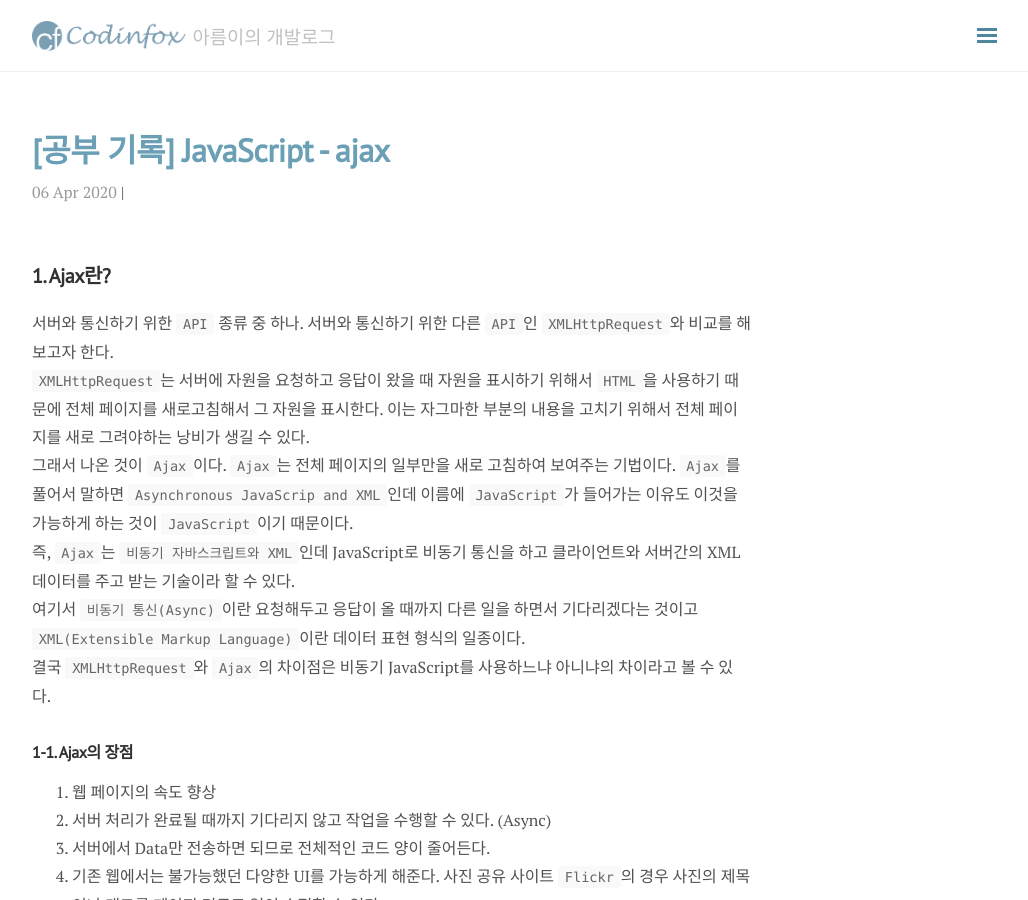
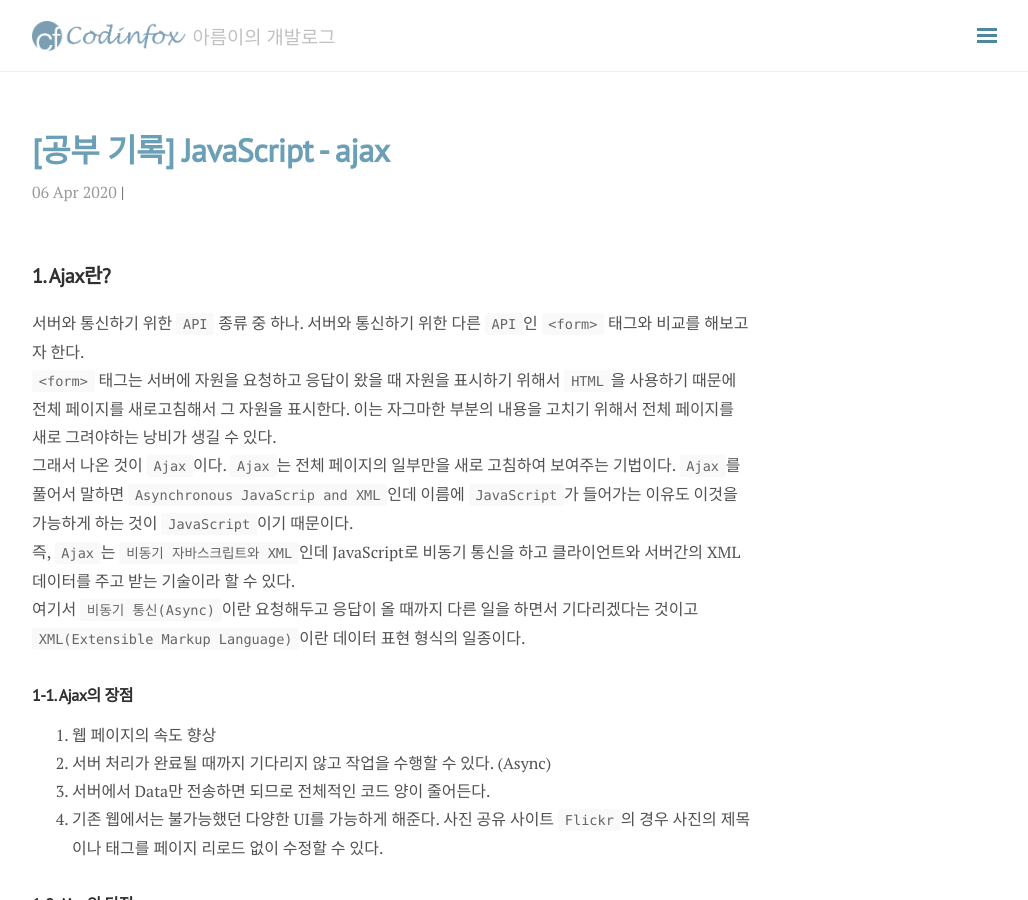
Before and after one commit to aiody/aiody.github.io, a Jekyll site: the page built from _posts/2020-04-06-ajax.md, in a window 1280 px wide and 900 px high. Shown: the whole window, without its empty margins (248-1276 px from the left). Built offline with Jekyll 4.4.1, drawn with Linux system fonts in a browser that asks for light colours; nearby versions of some CDN libraries; our own code applies the rules of GitHub Pages for plain Markdown files; comment, search, counter and statistics services are not loaded.

Commit message:
Update 2020-04-06-ajax.md

```diff
--- a/_posts/2020-04-06-ajax.md
+++ b/_posts/2020-04-06-ajax.md
@@ -5,12 +5,11 @@ categories: JavaScript
 ---
 
 ## 1. Ajax란?
-서버와 통신하기 위한 `API` 종류 중 하나. 서버와 통신하기 위한 다른 `API`인 `XMLHttpRequest`와 비교를 해보고자 한다.
-`XMLHttpRequest`는 서버에 자원을 요청하고 응답이 왔을 때 자원을 표시하기 위해서 `HTML`을 사용하기 때문에 전체 페이지를 새로고침해서 그 자원을 표시한다. 이는 자그마한 부분의 내용을 고치기 위해서 전체 페이지를 새로 그려야하는 낭비가 생길 수 있다.
+서버와 통신하기 위한 `API` 종류 중 하나. 서버와 통신하기 위한 다른 `API`인 `<form>` 태그와 비교를 해보고자 한다.
+`<form>` 태그는 서버에 자원을 요청하고 응답이 왔을 때 자원을 표시하기 위해서 `HTML`을 사용하기 때문에 전체 페이지를 새로고침해서 그 자원을 표시한다. 이는 자그마한 부분의 내용을 고치기 위해서 전체 페이지를 새로 그려야하는 낭비가 생길 수 있다.
 그래서 나온 것이 `Ajax`이다. `Ajax`는 전체 페이지의 일부만을 새로 고침하여 보여주는 기법이다. `Ajax`를 풀어서 말하면 `Asynchronous JavaScrip and XML`인데 이름에 `JavaScript`가 들어가는 이유도 이것을 가능하게 하는 것이 `JavaScript`이기 때문이다.
 즉, `Ajax`는 `비동기 자바스크립트와 XML`인데 JavaScript로 비동기 통신을 하고 클라이언트와 서버간의 XML 데이터를 주고 받는 기술이라 할 수 있다.
 여기서 `비동기 통신(Async)`이란 요청해두고 응답이 올 때까지 다른 일을 하면서 기다리겠다는 것이고 `XML(Extensible Markup Language)`이란 데이터 표현 형식의 일종이다.
-결국 `XMLHttpRequest`와 `Ajax`의 차이점은 비동기 JavaScript를 사용하느냐 아니냐의 차이라고 볼 수 있다.
 
 ### 1-1. Ajax의 장점
 1. 웹 페이지의 속도 향상
```
